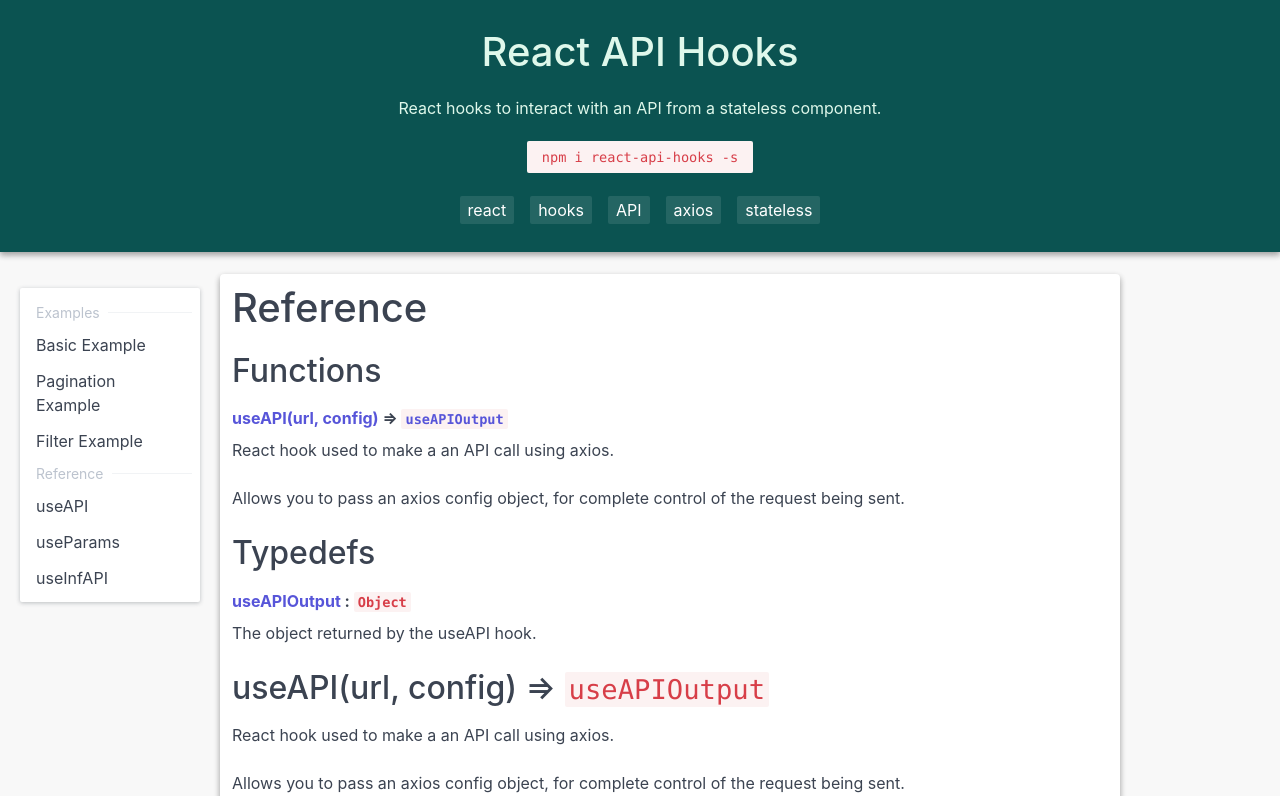
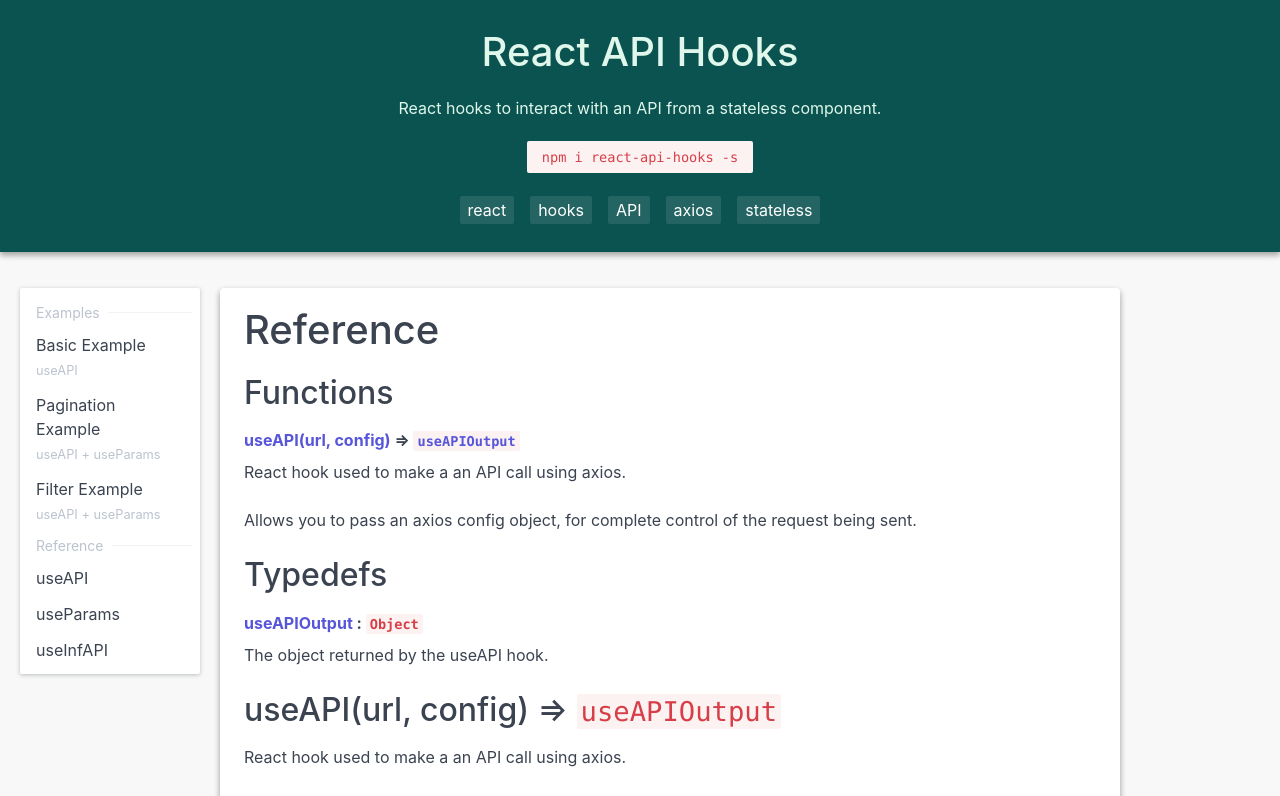
Before and after one commit to ABWalters/react-api-hooks, a Next.js app in the folder website/: page /reference/use-api in a window 1280 px wide. Shown: the top 796 px of the page. Built offline with nearby package versions, Linux system fonts and the light colour scheme.

Commit message:
Update website

```diff
--- a/website/components/ReferenceDisplay.js
+++ b/website/components/ReferenceDisplay.js
@@ -1,14 +1,47 @@
 import React from 'react';
 import PropTypes from 'prop-types';
+import styled from 'styled-components';
 import BaseLayout from '../components/layout/BaseLayout';
 
 const ReactMarkdown = require('react-markdown');
 
+const MarkDownWrapper = styled.div`
+  table {
+    width: 100%;
+    border-spacing: 0;
+  }
+
+  thead {
+    background-color: rgba(0, 0, 0, 0.05);
+    border-color: rgba(0, 0, 0, 0.05);
+  }
+
+  th {
+    border-bottom-width: 0.1rem;
+  }
+
+  th,
+  td {
+    border-bottom: 0.05rem solid #dadee4;
+    padding: 0.6rem 0.4rem;
+    border-right: 1px solid rgba(0, 0, 0, 0.07);
+  }
+
+  th:first-child,
+  td:first-child {
+    border-left: 1px solid rgba(0, 0, 0, 0.07);
+  }
+`;
+
 const ReferenceDisplay = ({ source }) => {
   return (
     <BaseLayout>
-      <h1>Reference</h1>
-      <ReactMarkdown escapeHtml={false} source={source} />
+      <div style={{ padding: '0.4rem 0.6rem' }}>
+        <h1>Reference</h1>
+        <MarkDownWrapper>
+          <ReactMarkdown escapeHtml={false} source={source} />
+        </MarkDownWrapper>
+      </div>
     </BaseLayout>
   );
 };
--- a/website/components/layout/BaseLayout.js
+++ b/website/components/layout/BaseLayout.js
@@ -28,8 +28,6 @@
 `;
 
 const BodyWrapper = styled.div`
-  // border: 1px solid #eee;
-  margin-top: 10px;
   margin-bottom: 40px;
   border-radius: 4px;
   overflow: hidden;
@@ -129,10 +127,8 @@
         <div className="hero">
           <div className="hero-body">
             <h1>React API Hooks</h1>
-            <p>React hooks to interact with an API from a stateless
-              component.</p>
-            <code style={{ padding: '8px 15px' }}>npm i react-api-hooks
-              -s</code>
+            <p>React hooks to interact with an API from a stateless component.</p>
+            <code style={{ padding: '8px 15px' }}>npm i react-api-hooks -s</code>
             <div style={{ marginTop: '1.4rem' }}>
               <Tag>react</Tag>
               <Tag>hooks</Tag>
@@ -143,6 +139,8 @@
           </div>
         </div>
       </HeroWrapper>
+
+      <br />
 
       <Grid>
         <Menu />
--- a/website/components/layout/Menu.js
+++ b/website/components/layout/Menu.js
@@ -3,48 +3,42 @@
 import styled from 'styled-components';
 
 const MenuWrapper = styled.div`
-  max-width: 200px;
-  margin: 1rem 1rem;
+  max-width: 300px;
+  margin: 0 1rem;
 `;
 
-const MenuItem = ({ children, href }) => {
+const MenuItem = ({ children, href, subTitle }) => {
   return (
     <li className="menu-item">
       <Link scroll={false} href={href}>
         <a>
           {children}
+          <br />
+          <small style={{ color: '#bcc3ce' }}>{subTitle}</small>
         </a>
       </Link>
     </li>
   );
 };
 
-const Menu = props => {
+const Menu = () => {
   return (
     <MenuWrapper>
-      <ul className="menu">
-        <li className="divider" data-content="Examples">
-        </li>
-        <MenuItem href="/examples/basic">
+      <ul className="menu" style={{ transform: 'none' }}>
+        <li className="divider" data-content="Examples" />
+        <MenuItem href="/examples/basic" subTitle="useAPI">
           Basic Example
         </MenuItem>
-        <MenuItem href="/examples/pagination">
+        <MenuItem href="/examples/pagination" subTitle="useAPI + useParams">
           Pagination Example
         </MenuItem>
-        <MenuItem href="/examples/filter">
+        <MenuItem href="/examples/filter" subTitle="useAPI + useParams">
           Filter Example
         </MenuItem>
-        <li className="divider" data-content="Reference">
-        </li>
-        <MenuItem href="/reference/use-api">
-          useAPI
-        </MenuItem>
-        <MenuItem href="/reference/use-params">
-          useParams
-        </MenuItem>
-        <MenuItem href="/reference/use-inf-api">
-          useInfAPI
-        </MenuItem>
+        <li className="divider" data-content="Reference" />
+        <MenuItem href="/reference/use-api">useAPI</MenuItem>
+        <MenuItem href="/reference/use-params">useParams</MenuItem>
+        <MenuItem href="/reference/use-inf-api">useInfAPI</MenuItem>
       </ul>
     </MenuWrapper>
   );
```
